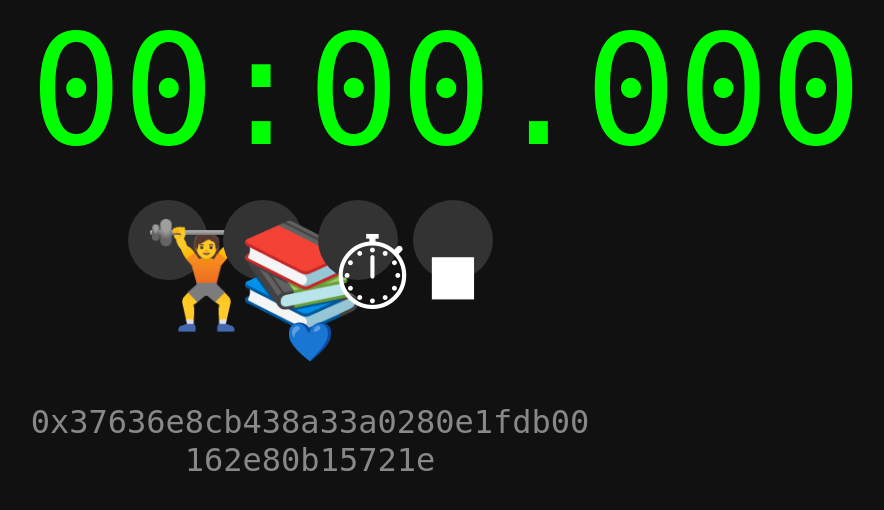
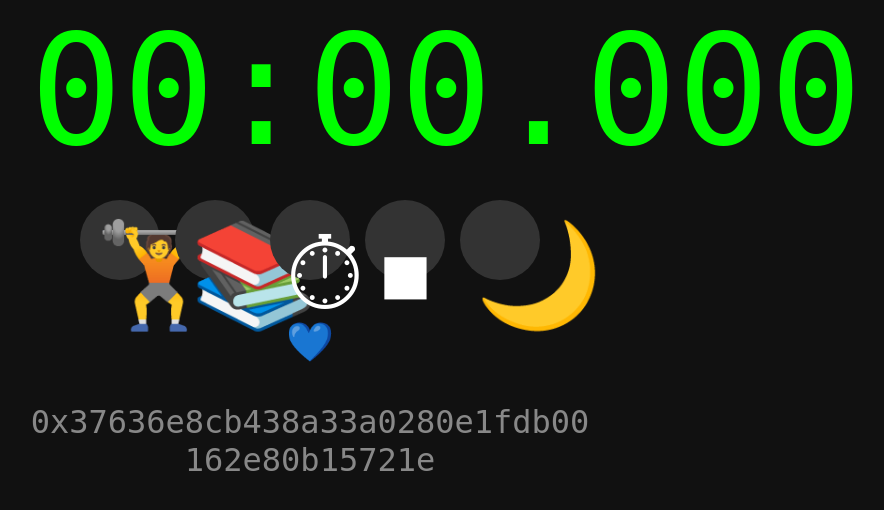
Before and after one commit to egsgs302-lgtm/001, a Flask app: template templates/index.html in a window 1280 px wide. Shown: the part 144-654 px from the top of the page, without its empty margins (330-1214 px from the left). Run offline with Flask 3, Linux system fonts and the light colour scheme; the template is opened without the code that fills it, so the values that code supplies are empty.

Commit message:
Update index.html

```diff
--- a/templates/index.html
+++ b/templates/index.html
@@ -11,13 +11,12 @@
     <div id="timer">00:00.000</div>
 
     <div class="buttons">
-      <!-- Countdown modes -->
       <button onclick="startCountdown(180, 60)">🏋️</button>
       <button onclick="startCountdown(1800, 300)">📚</button>
-      <!-- Stopwatch -->
       <button onclick="startStopwatch()">⏱</button>
-      <!-- Stop -->
       <button onclick="stopTimer()">⏹</button>
+      <!-- Theme toggle -->
+      <button id="themeToggle" onclick="toggleTheme()">🌙</button>
     </div>
 
     <footer>
```
